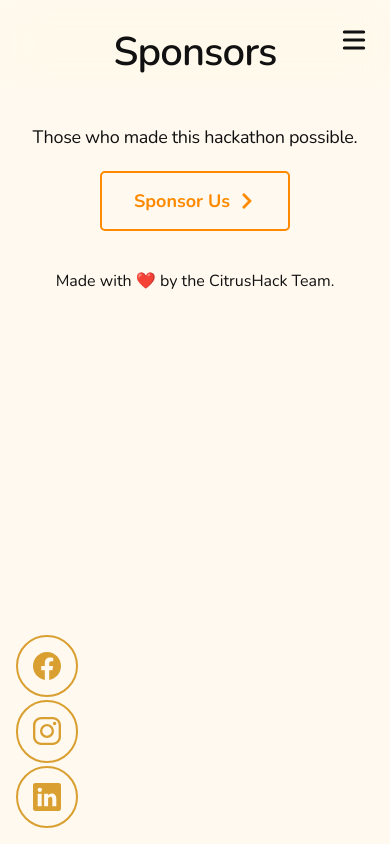
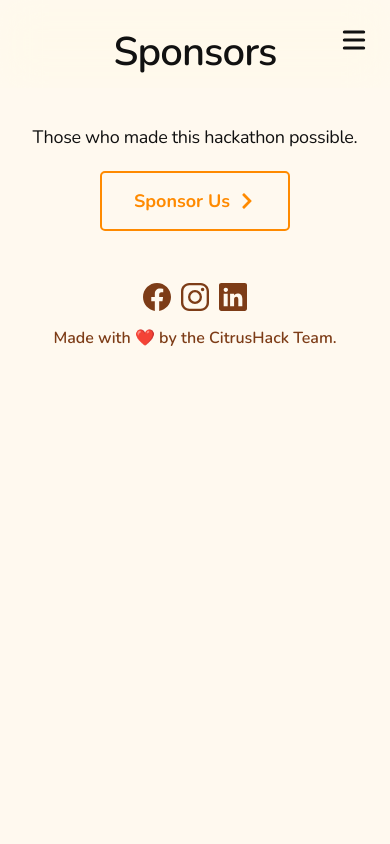
Before and after one commit to citrushack/cutiehack2021, a Next.js app: page /sponsors in a window 390 px wide. Built offline with nearby package versions, Linux system fonts and the light colour scheme; no server answers.

Commit message:
Move socials to footer on mobile/smaller screens

```diff
--- a/components/Footer.js
+++ b/components/Footer.js
@@ -1,9 +1,27 @@
+import React from 'react'
+
+import { IoLogoFacebook, IoLogoInstagram, IoLogoLinkedin } from 'react-icons/io5'
+
 import styles from '../styles/Footer.module.css'
 
 export default function Footer() {
   return (
     <footer className={styles.footer}>
-      Made with ❤️ by the CitrusHack Team.
+      <div className={styles.socialWrapper}>
+        <a href="https://www.facebook.com/cutiehack/">
+          <div><IoLogoFacebook className={styles.icon} /></div>
+        </a>
+
+        <a href="https://www.instagram.com/cutiehack_ucr/">
+          <div><IoLogoInstagram className={styles.icon} /></div>
+        </a>
+        <a href="https://www.linkedin.com/company/17907222/admin/">
+          <div><IoLogoLinkedin className={styles.icon} /></div>
+        </a>
+      </div>
+      <div className={styles.caption}>
+        Made with ❤️ by the CitrusHack Team.
+      </div>
     </footer>
   )
 }
--- a/styles/Footer.module.css
+++ b/styles/Footer.module.css
@@ -1,15 +1,39 @@
 .footer {
+  display: flex;
+  flex-direction: column;
   width: 100%;
-  height: 100px;
+  height: 10rem;
   /* border-top: 1px solid #eaeaea; */
   display: flex;
   justify-content: center;
   align-items: center;
 }
 
-.footer a {
+.socialWrapper {
   display: flex;
+  flex-direction: row;
+  width: 100%;
   justify-content: center;
   align-items: center;
-  flex-grow: 1;
 }
+
+.icon {
+  margin: 0.5rem 0.2rem;
+  font-size: 2rem;
+  color: var(--brand-darkest);
+}
+
+.icon:hover {
+  color: var(--brand);
+}
+
+.caption {
+  font-weight: 600;
+  color: var(--brand-darkest);
+}
+
+@media (min-width: 1024px) {
+  .socialWrapper {
+    display: none;
+  }
+}
--- a/styles/Socials.module.css
+++ b/styles/Socials.module.css
@@ -1,4 +1,5 @@
 .stack {
+  display: none;
   position: fixed;
   left: 1rem;
   bottom: 1rem;
@@ -42,3 +43,9 @@
   line-height: 1.7;
   white-space: nowrap;
 }
+
+@media (min-width: 1024px) {
+  .stack {
+    display: block;
+  }
+}
```
